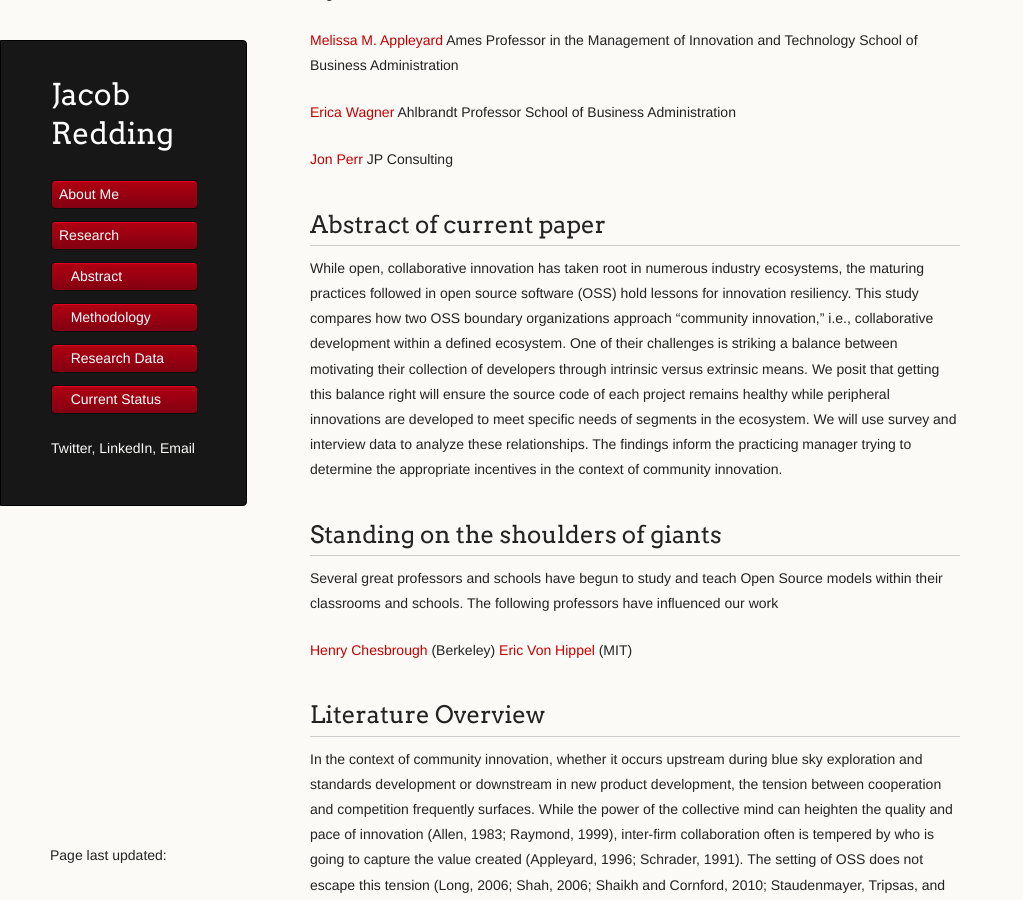
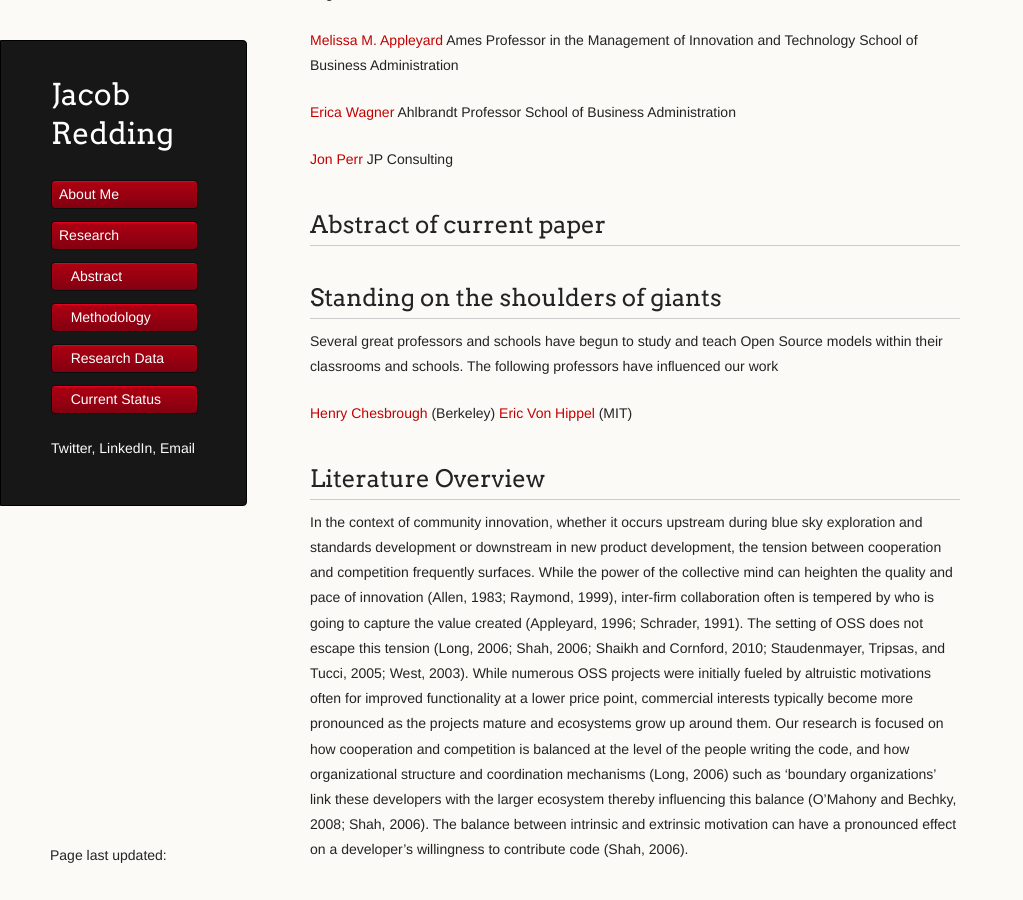
Before and after one commit to jredding/new-site, a Jekyll site: the page built from research/index.md, in a window 1280 px wide and 900 px high, scrolled down 311 px. Shown: the whole window, without its empty margins (0-1023 px from the left). Built offline with Jekyll 4.4.1, drawn with Linux system fonts in a browser that asks for light colours.

Commit message:
Update index.md

```diff
--- a/research/index.md
+++ b/research/index.md
@@ -20,15 +20,7 @@ School of Business Administration
 JP Consulting
 
 ## Abstract of current paper
-While open, collaborative innovation has taken root in numerous industry ecosystems, the maturing practices
-followed in open source software (OSS) hold lessons for innovation resiliency. This study compares how two
-OSS boundary organizations approach “community innovation,” i.e., collaborative development within a
-defined ecosystem. One of their challenges is striking a balance between motivating their collection of
-developers through intrinsic versus extrinsic means. We posit that getting this balance right will ensure the
-source code of each project remains healthy while peripheral innovations are developed to meet specific needs
-of segments in the ecosystem. We will use survey and interview data to analyze these relationships. The
-findings inform the practicing manager trying to determine the appropriate incentives in the context of
-community innovation.
+
 
 
 ## Standing on the shoulders of giants
```
